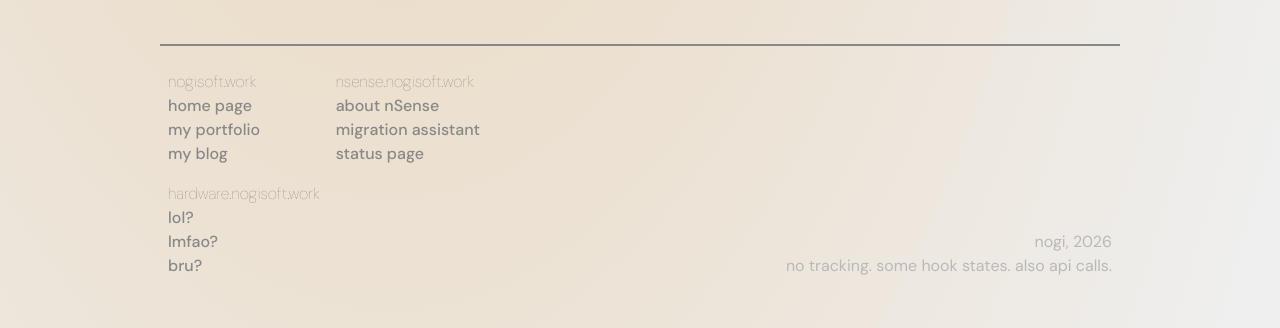
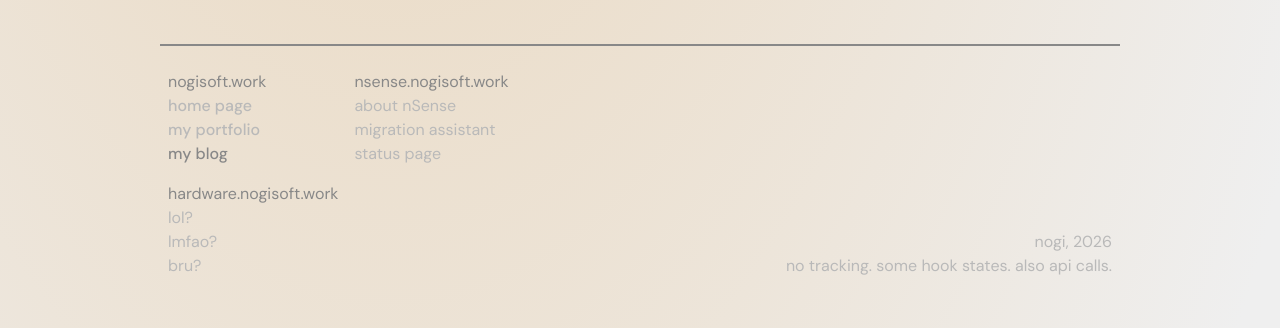
Before and after one commit to closebridge/blog, a Svelte app: page / in a window 1280 px wide. Shown: the part 978-1306 px from the top of the page. Built offline with nearby package versions, Linux system fonts and the light colour scheme; no server answers.

Commit message:
chore: format footer on unused stuff

```diff
--- a/src/template/footer.svelte
+++ b/src/template/footer.svelte
@@ -3,24 +3,30 @@
 >
 	<div class="grid grid-cols-2 justify-evenly gap-4">
 		<div class="*:block secondary-text">
-			<p class="font-thin">nogisoft.work</p>
-			<a href="/" class="font-medium">home page</a>
-			<a href="/" class="font-medium">my portfolio</a>
+			<p>nogisoft.work</p>
+			<a href="/" class="font-medium disabled-text cursor-not-allowed"
+				>home page</a
+			>
+			<a href="/" class="font-medium disabled-text cursor-not-allowed"
+				>my portfolio</a
+			>
 			<a href="/" class="font-medium">my blog</a>
 		</div>
 
 		<div class="*:block secondary-text">
-			<p class="font-thin">nsense.nogisoft.work</p>
-			<a href="/" class="font-medium">about nSense</a>
-			<a href="/" class="font-medium">migration assistant</a>
-			<a href="/" class="font-medium">status page</a>
+			<p>nsense.nogisoft.work</p>
+			<a href="/" class="disabled-text">about nSense</a>
+			<a href="/" class="disabled-text cursor-not-allowed"
+				>migration assistant</a
+			>
+			<a href="/" class="disabled-text cursor-not-allowed">status page</a>
 		</div>
 
 		<div class="*:block secondary-text">
-			<p class="font-thin">hardware.nogisoft.work</p>
-			<a href="/" class="font-medium">lol?</a>
-			<a href="/" class="font-medium">lmfao?</a>
-			<a href="/" class="font-medium">bru?</a>
+			<p>hardware.nogisoft.work</p>
+			<a href="/" class="disabled-text cursor-not-allowed">lol?</a>
+			<a href="/" class="disabled-text cursor-not-allowed">lmfao?</a>
+			<a href="/" class="disabled-text cursor-not-allowed">bru?</a>
 		</div>
 	</div>
 
```
